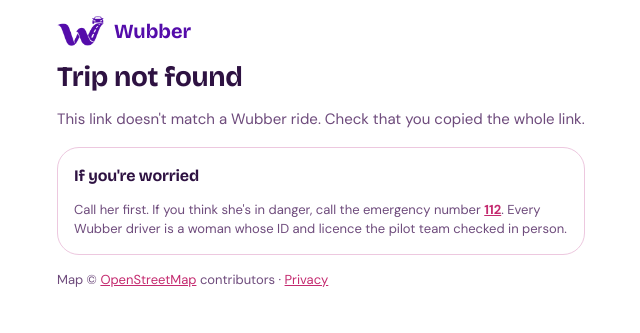
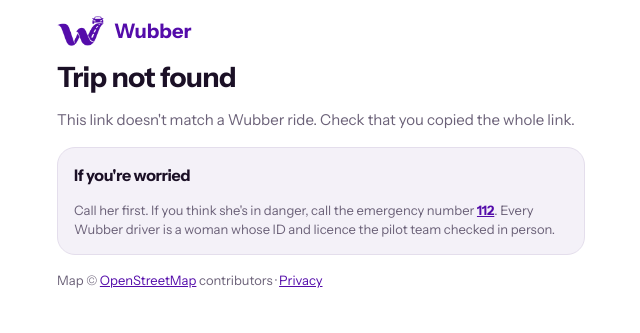
Before and after one commit to sergiypanchenko-coder/wdrive, a plain HTML site: page trip.html in a window 1280 px wide. Shown: the whole page, without its empty margins (319-959 px from the left). Drawn offline with nearby package versions, Linux system fonts and the light colour scheme.

Commit message:
New default design: Bold (light, less purple, sans headings) and Night city (dark); self-hosted fonts, no Google Fonts
Co-Authored-By: Claude Opus 5.5 <noreply@anthropic.com>
Claude-Session: https://claude.ai/code/session_01KNLtSWRejtKmRNB1rD7W8p

```diff
--- a/app.js
+++ b/app.js
@@ -369,12 +369,16 @@
     1: { min: 0, w: 9, cas: "#D8CBEA", fill: "#E9DEF7" }, 2: { min: 0, w: 7.5, cas: "#DDD5E8", fill: "#FFFFFF" },
     3: { min: 13.5, w: 5, cas: "#E3DDEC", fill: "#FFFFFF" }, 4: { min: 14.5, w: 4, cas: "#E6E1EE", fill: "#FAF8FC" }, 5: { min: 15.5, w: 3, cas: "#E8E3EF", fill: "#FFFFFF" }
   };
+  const ROAD_WARM = {
+    1: { min: 0, w: 9, cas: "#F0C4D6", fill: "#F8DCE7" }, 2: { min: 0, w: 7.5, cas: "#DEDBE2", fill: "#FFFFFF" },
+    3: { min: 13.5, w: 5, cas: "#E3E1E6", fill: "#FFFFFF" }, 4: { min: 14.5, w: 4, cas: "#E6E4E9", fill: "#FAFAFB" }, 5: { min: 15.5, w: 3, cas: "#E8E6EB", fill: "#FFFFFF" }
+  };
   const ROAD_NEON = {
     1: { min: 0, w: 9, cas: "#4A1838", fill: "#7A2458" }, 2: { min: 0, w: 7.5, cas: "#1E1626", fill: "#2E2338" },
     3: { min: 13.5, w: 5, cas: "#1B1422", fill: "#271E30" }, 4: { min: 14.5, w: 4, cas: "#1A1320", fill: "#221A2A" }, 5: { min: 15.5, w: 3, cas: "#19121F", fill: "#251C2E" }
   };
   MAPC.minimal = { park: "#E3EEDF", water: "#D6E2EE", texture: "#E4E4E8", halo: "rgba(255,255,255,0.95)", label: "#3C3C44", dot: "#0B0B0C", spot: "#0B0B0C", road: ROAD_GREY };
-  MAPC.bold = { park: "#E2EEDC", water: "#D3E0F0", texture: "#E6E0EE", halo: "rgba(255,255,255,0.95)", label: "#4B3F5C", dot: "#540CAA", spot: "#540CAA", road: ROAD_LAV };
+  MAPC.bold = { park: "#E2EEDC", water: "#D3E0F0", texture: "#E7E5EA", halo: "rgba(255,255,255,0.95)", label: "#4A4452", dot: "#E0478A", spot: "#2A2233", road: ROAD_WARM };
   MAPC.night = { park: "#142A1E", water: "#14223A", texture: "#2A2033", halo: "rgba(14,10,20,0.92)", label: "#D9CCE8", dot: "#FF4FA0", spot: "#B98CFF", road: ROAD_NEON };
   function mapColors() {
     const look = document.documentElement.getAttribute("data-look"), dark = window.WUBBER_THEME === "dark";
--- a/looks/bold.css
+++ b/looks/bold.css
@@ -5,8 +5,8 @@
   --ink: #1B1026; --muted: #6B6178;
   --accent: #540CAA; --accent-ink: #FFFFFF; --accent-soft: #EEE6FB;
   --brand: #540CAA; --brand-soft: #EEE6FB;
-  --map-bg: #F2F0F5;
-  --font-display: "Fraunces", Georgia, serif;
+  --map-bg: #F3F2F5;
+  --font-display: "Instrument Sans", "Segoe UI", sans-serif;
   --font-body: "Instrument Sans", "Segoe UI", sans-serif;
   --r-lg: 18px; --r-md: 12px;
   --shadow: 0 12px 30px rgba(27, 16, 38, .14);
@@ -15,8 +15,8 @@
   --bg: #141019; --surface: #1E1826; --surface-2: #281F33; --line: #2F2639; --ink: #F4EFFA; --muted: #A99DB8;
   --accent: #8B5CF6; --accent-soft: #2A1E44; --brand: #C4A4FF; --brand-soft: #2A1E44; --map-bg: #17121D;
 }
-[data-look="bold"] .greet { font-family: var(--font-display); font-weight: 800; font-size: 30px; letter-spacing: -0.02em; }
-[data-look="bold"] h1, [data-look="bold"] h2, [data-look="bold"] h3 { font-weight: 800; letter-spacing: -0.015em; }
+[data-look="bold"] .greet { font-family: var(--font-display); font-weight: 700; font-size: 27px; letter-spacing: -0.025em; }
+[data-look="bold"] h1, [data-look="bold"] h2, [data-look="bold"] h3 { font-weight: 700; letter-spacing: -0.02em; }
 [data-look="bold"] .btn { border-radius: 14px; letter-spacing: .01em; }
 [data-look="bold"] .btn-primary { box-shadow: 0 8px 20px rgba(84, 12, 170, .28); }
 [data-look="bold"] .whereto { border-radius: 14px; background: var(--surface); font-weight: 700; }
@@ -27,3 +27,18 @@
 [data-look="bold"] .pin span { border-radius: 10px; border-width: 2px; font-family: var(--font-display); }
 [data-look="bold"] .ride-opt { border-radius: 16px; }
 [data-look="bold"] .badge { border-radius: 999px; }
+
+/* Less purple: keep it for the main buttons, logo, route and selected choice; everything else neutral, with a touch of pink. */
+:root[data-look="bold"]:not([data-theme="dark"]) { --accent-pink: #E0478A; }
+[data-look="bold"]:not([data-theme="dark"]) .dr-item[aria-current=page] { color: var(--ink); background: var(--surface); }
+[data-look="bold"]:not([data-theme="dark"]) .dr-login { color: var(--accent-pink); }
+[data-look="bold"]:not([data-theme="dark"]) .linkbtn, [data-look="bold"]:not([data-theme="dark"]) .auth-foot a { color: var(--ink); }
+[data-look="bold"]:not([data-theme="dark"]) .seg button[aria-selected=true] { color: var(--ink); }
+[data-look="bold"]:not([data-theme="dark"]) .place-chip svg, [data-look="bold"]:not([data-theme="dark"]) .promise svg { color: var(--ink); }
+[data-look="bold"]:not([data-theme="dark"]) .place-chip.empty small { color: var(--accent-pink); }
+[data-look="bold"]:not([data-theme="dark"]) .saved-row .ico, [data-look="bold"]:not([data-theme="dark"]) .social-ico { background: var(--surface); color: var(--ink); }
+[data-look="bold"]:not([data-theme="dark"]) .ride-opt .car { background: var(--surface); color: var(--ink); }
+[data-look="bold"]:not([data-theme="dark"]) .avatar { background: var(--accent-pink); }
+[data-look="bold"]:not([data-theme="dark"]) .flag[aria-pressed=true], [data-look="bold"]:not([data-theme="dark"]) .theme-btn[aria-pressed=true] { border-color: var(--ink); color: var(--ink); }
+[data-look="bold"]:not([data-theme="dark"]) .r-dot { background: var(--ink); box-shadow: inset 0 0 0 3.5px var(--ink), inset 0 0 0 6px var(--bg); }
+[data-look="bold"]:not([data-theme="dark"]) .btn-primary { box-shadow: 0 6px 16px rgba(84, 12, 170, .18); }
--- a/looks/fonts-bold.css
+++ b/looks/fonts-bold.css
@@ -1,21 +1,3 @@
-/* latin */
-@font-face {
-  font-family: 'Fraunces';
-  font-style: normal;
-  font-weight: 600;
-  font-display: swap;
-  src: url(../fonts/f0.woff2) format('woff2');
-  unicode-range: U+0000-00FF, U+0131, U+0152-0153, U+02BB-02BC, U+02C6, U+02DA, U+02DC, U+0304, U+0308, U+0329, U+2000-206F, U+20AC, U+2122, U+2191, U+2193, U+2212, U+2215, U+FEFF, U+FFFD;
-}
-/* latin */
-@font-face {
-  font-family: 'Fraunces';
-  font-style: normal;
-  font-weight: 800;
-  font-display: swap;
-  src: url(../fonts/f0.woff2) format('woff2');
-  unicode-range: U+0000-00FF, U+0131, U+0152-0153, U+02BB-02BC, U+02C6, U+02DA, U+02DC, U+0304, U+0308, U+0329, U+2000-206F, U+20AC, U+2122, U+2191, U+2193, U+2212, U+2215, U+FEFF, U+FFFD;
-}
 /* latin */
 @font-face {
   font-family: 'Instrument Sans';
--- a/looks/fonts-minimal.css
+++ /dev/null
@@ -1,45 +0,0 @@
-/* latin */
-@font-face {
-  font-family: 'Inter Tight';
-  font-style: normal;
-  font-weight: 400;
-  font-display: swap;
-  src: url(../fonts/f6.woff2) format('woff2');
-  unicode-range: U+0000-00FF, U+0131, U+0152-0153, U+02BB-02BC, U+02C6, U+02DA, U+02DC, U+0304, U+0308, U+0329, U+2000-206F, U+20AC, U+2122, U+2191, U+2193, U+2212, U+2215, U+FEFF, U+FFFD;
-}
-/* latin */
-@font-face {
-  font-family: 'Inter Tight';
-  font-style: normal;
-  font-weight: 500;
-  font-display: swap;
-  src: url(../fonts/f6.woff2) format('woff2');
-  unicode-range: U+0000-00FF, U+0131, U+0152-0153, U+02BB-02BC, U+02C6, U+02DA, U+02DC, U+0304, U+0308, U+0329, U+2000-206F, U+20AC, U+2122, U+2191, U+2193, U+2212, U+2215, U+FEFF, U+FFFD;
-}
-/* latin */
-@font-face {
-  font-family: 'Inter Tight';
-  font-style: normal;
-  font-weight: 600;
-  font-display: swap;
-  src: url(../fonts/f6.woff2) format('woff2');
-  unicode-range: U+0000-00FF, U+0131, U+0152-0153, U+02BB-02BC, U+02C6, U+02DA, U+02DC, U+0304, U+0308, U+0329, U+2000-206F, U+20AC, U+2122, U+2191, U+2193, U+2212, U+2215, U+FEFF, U+FFFD;
-}
-/* latin */
-@font-face {
-  font-family: 'Inter Tight';
-  font-style: normal;
-  font-weight: 700;
-  font-display: swap;
-  src: url(../fonts/f6.woff2) format('woff2');
-  unicode-range: U+0000-00FF, U+0131, U+0152-0153, U+02BB-02BC, U+02C6, U+02DA, U+02DC, U+0304, U+0308, U+0329, U+2000-206F, U+20AC, U+2122, U+2191, U+2193, U+2212, U+2215, U+FEFF, U+FFFD;
-}
-/* latin */
-@font-face {
-  font-family: 'Inter Tight';
-  font-style: normal;
-  font-weight: 800;
-  font-display: swap;
-  src: url(../fonts/f6.woff2) format('woff2');
-  unicode-range: U+0000-00FF, U+0131, U+0152-0153, U+02BB-02BC, U+02C6, U+02DA, U+02DC, U+0304, U+0308, U+0329, U+2000-206F, U+20AC, U+2122, U+2191, U+2193, U+2212, U+2215, U+FEFF, U+FFFD;
-}
--- a/looks/minimal.css
+++ /dev/null
@@ -1,36 +0,0 @@
-/* Wubber look: "Clean minimal". Black and white like the big ride apps, flat lists, purple only for the brand and the car. */
-@import url("fonts-minimal.css");
-:root[data-look="minimal"] {
-  --bg: #FFFFFF; --surface: #F3F3F3; --surface-2: #EAEAEA; --line: #E8E8E8;
-  --ink: #0B0B0C; --muted: #5E5E64;
-  --accent: #0B0B0C; --accent-ink: #FFFFFF; --accent-soft: #F0F0F0;
-  --brand: #540CAA; --brand-soft: #F1EBFA;
-  --map-bg: #EFEFEF;
-  --font-display: "Inter Tight", "Segoe UI", sans-serif;
-  --font-body: "Inter Tight", "Segoe UI", sans-serif;
-  --r-lg: 10px; --r-md: 8px;
-  --shadow: 0 8px 24px rgba(0, 0, 0, .12);
-}
-:root[data-look="minimal"][data-theme="dark"] {
-  --bg: #0B0B0C; --surface: #18181A; --surface-2: #222225; --line: #26262A; --ink: #F5F5F7; --muted: #A1A1A8;
-  --accent: #F5F5F7; --accent-ink: #0B0B0C; --accent-soft: #1F1F22; --brand: #C4A4FF; --brand-soft: #221A30; --map-bg: #141416;
-}
-[data-look="minimal"] .greet { font-weight: 800; font-size: 26px; letter-spacing: -0.03em; }
-[data-look="minimal"] h1, [data-look="minimal"] h2, [data-look="minimal"] h3 { font-weight: 800; letter-spacing: -0.025em; }
-[data-look="minimal"] .btn { border-radius: 8px; }
-[data-look="minimal"] .whereto { border-radius: 999px; background: var(--surface); font-weight: 700; }
-[data-look="minimal"] .lbl { text-transform: none; letter-spacing: 0; font-weight: 600; font-size: 13px; color: var(--muted); }
-[data-look="minimal"] .card { background: none; border-radius: 0; padding: 14px 0 0; border-top: 1px solid var(--line); }
-[data-look="minimal"] .card.plain { border: 0; border-top: 1px solid var(--line); }
-[data-look="minimal"] .act { border-radius: 8px; }
-[data-look="minimal"] .row-btn .ico, [data-look="minimal"] .row-static .ico { border-radius: 8px; background: var(--surface); }
-[data-look="minimal"] .avatar { background: var(--surface-2); color: var(--ink); }
-[data-look="minimal"] .pin span { border-radius: 6px; background: var(--surface); border: 0; }
-[data-look="minimal"] .ride-opt { border-radius: 10px; border-color: var(--ink); }
-[data-look="minimal"] .ride-opt .car { background: var(--surface); color: var(--ink); border-radius: 8px; }
-[data-look="minimal"] .badge { background: none; padding: 0; color: var(--ok); }
-[data-look="minimal"] .place-chip { border-radius: 8px; border-style: solid; }
-[data-look="minimal"] .seg { border-radius: 10px; }
-[data-look="minimal"] .seg button { border-radius: 8px; }
-[data-look="minimal"] .seg button[aria-selected=true] { color: var(--ink); }
-[data-look="minimal"] .fab, [data-look="minimal"] .map-brand { box-shadow: 0 2px 10px rgba(0, 0, 0, .14); }
--- a/looks/night.css
+++ b/looks/night.css
@@ -14,7 +14,7 @@
   --shadow: 0 14px 34px rgba(0, 0, 0, .55);
   color-scheme: dark;
 }
-[data-look="night"] .greet { font-family: var(--font-display); font-weight: 700; font-size: 22px; letter-spacing: -0.01em; }
+[data-look="night"] .greet { font-family: var(--font-body); font-weight: 700; font-size: 26px; letter-spacing: -0.025em; }
 [data-look="night"] h1, [data-look="night"] h2, [data-look="night"] h3 { font-weight: 700; letter-spacing: -0.01em; }
 [data-look="night"] .btn-primary { box-shadow: 0 0 0 1px rgba(255, 79, 160, .4), 0 10px 28px rgba(255, 79, 160, .35); }
 [data-look="night"] .whereto { background: var(--surface-2); border: 1px solid var(--line); }
--- a/theme.js
+++ b/theme.js
@@ -6,26 +6,17 @@
   var KEY = "wubber.theme";
   function get() { try { return localStorage.getItem(KEY); } catch (e) { return null; } }
   function set(v) { try { localStorage.setItem(KEY, v); } catch (e) {} }
-  // Optional look to preview a restyle: open the site with ?look=bold, ?look=minimal or ?look=night (?look=off resets).
-  var LOOKS = { bold: 1, minimal: 1, night: 1 }, LK = "wubber.look";
-  try {
-    var q = new URLSearchParams(location.search).get("look");
-    if (q !== null) localStorage.setItem(LK, LOOKS[q] ? q : "");
-  } catch (e) {}
-  var look = ""; try { look = localStorage.getItem(LK) || ""; } catch (e) {}
-  if (LOOKS[look]) {
-    document.documentElement.setAttribute("data-look", look);
-    document.write('<link rel="stylesheet" href="looks/' + look + '.css">');
-  }
+  // Light mode uses the "Bold purple" look, dark mode the "Night city" look (looks/bold.css, looks/night.css).
   var mq = window.matchMedia ? window.matchMedia("(prefers-color-scheme: dark)") : null;
-  function current() { if (look === "night") return "dark"; var s = get(); return s === "dark" || s === "light" ? s : (mq && mq.matches ? "dark" : "light"); }
+  function current() { var s = get(); return s === "dark" || s === "light" ? s : (mq && mq.matches ? "dark" : "light"); }
 
   function apply(t, announce) {
     var root = document.documentElement;
     root.setAttribute("data-theme", t);
+    root.setAttribute("data-look", t === "dark" ? "night" : "bold");
     window.WUBBER_THEME = t;
     var meta = document.querySelector('meta[name="theme-color"]');
-    if (meta) meta.setAttribute("content", t === "dark" ? "#17101F" : "#FFFFFF");
+    if (meta) meta.setAttribute("content", t === "dark" ? "#0E0A14" : "#FFFFFF");
     // Android colours its bottom bar from the app manifest, so swap it with the theme.
     var man = document.querySelector('link[rel="manifest"]');
     if (man) man.setAttribute("href", (t === "dark" ? "manifest-dark.webmanifest" : "manifest.webmanifest") + "?v=3");
--- a/trip.html
+++ b/trip.html
@@ -9,10 +9,9 @@
 <meta name="robots" content="noindex">
 <title>Wubber trip</title>
 <link rel="icon" href="icon-192.png" type="image/png">
-<link rel="preconnect" href="https://fonts.googleapis.com">
-<link rel="preconnect" href="https://fonts.gstatic.com" crossorigin>
-<link rel="stylesheet" href="https://fonts.googleapis.com/css2?family=Bricolage+Grotesque:opsz,wght@12..96,600;12..96,700&family=DM+Sans:opsz,wght@9..40,400;9..40,500;9..40,700&display=swap">
 <link rel="stylesheet" href="styles.css">
+<link rel="stylesheet" href="looks/bold.css">
+<link rel="stylesheet" href="looks/night.css">
 <style>
   body { margin: 0; }
   .trip { max-width: 560px; margin: 0 auto; padding: 16px 16px 40px; display: flex; flex-direction: column; gap: 16px; }
```
Also changed, not shown: index.html (+2 -3 lines), privacy.html (+2 -3 lines), fonts/f0.woff2 (deleted), fonts/f6.woff2 (deleted), manifest-dark.webmanifest.
